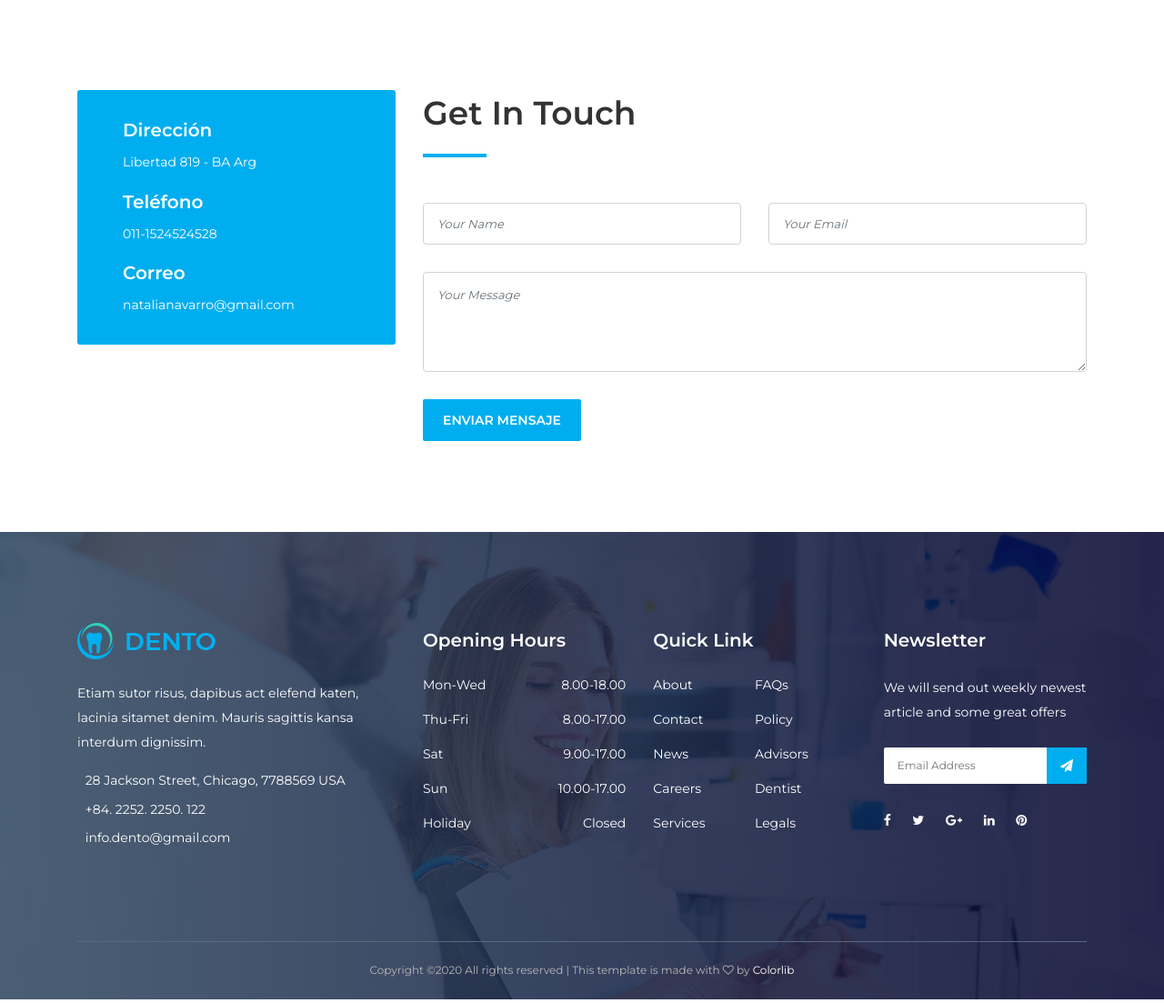
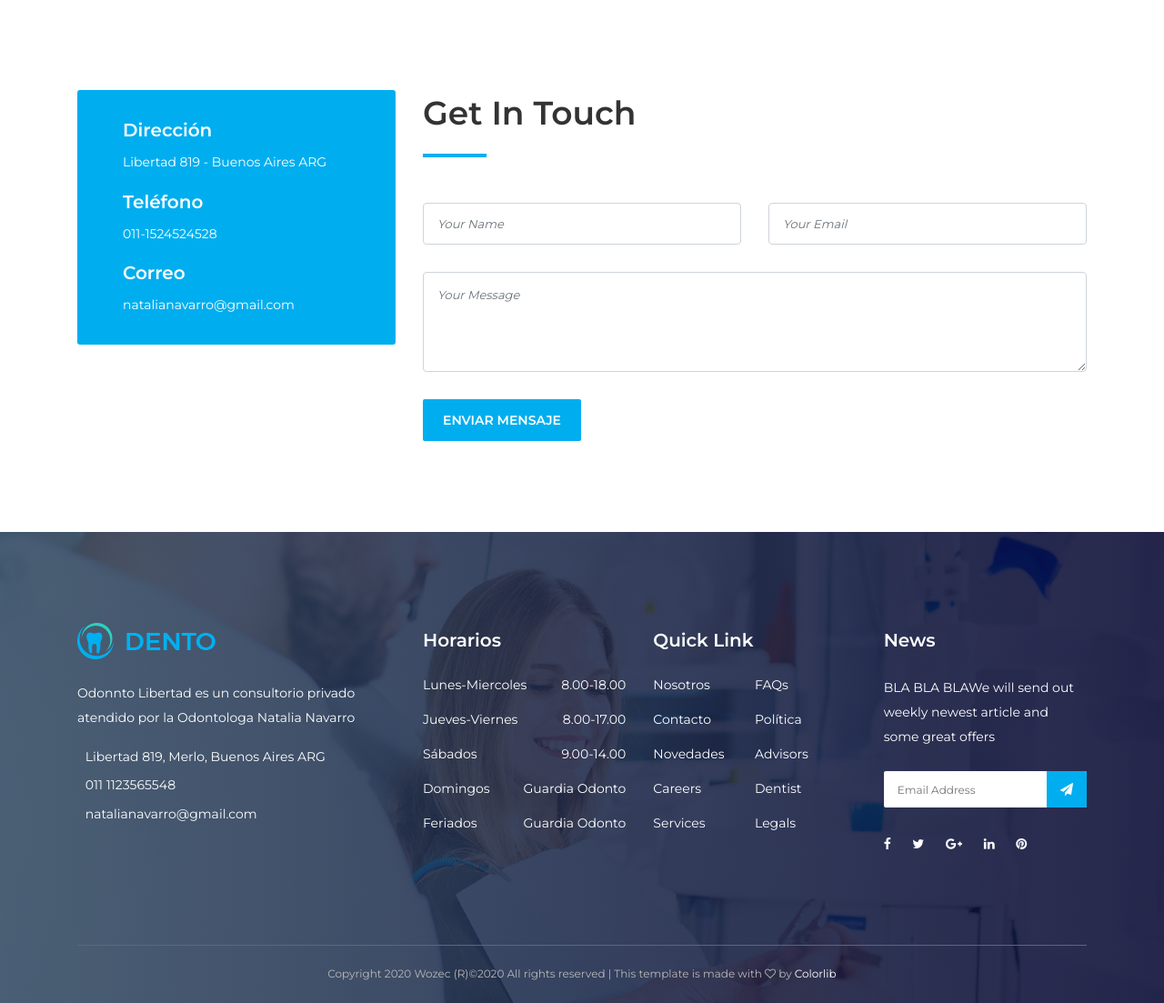
Before and after one commit to afr-ops/drnavarro, a Django app: page /contact.html/ in a window 1280 px wide. Shown: the part 932-2035 px from the top of the page at 91% size. Run offline with Django 3.2, Linux system fonts and the light colour scheme; some libraries are stand-ins or nearby versions; some web fonts are replaced.

Commit message:
configuracion idioma2

```diff
--- a/website/templates/contact.html
+++ b/website/templates/contact.html
@@ -174,7 +174,7 @@
         <div class="col-12">
           <div class="google-maps mb-100">
 
-            <iframe src="https://www.google.com/maps/embed?pb=!1m18!1m12!1m3!1d3281.7272753565394!2d-58.701519585606945!3d-34.66158988044451!2m3!1f0!2f0!3f0!3m2!1i1024!2i768!4f13.1!3m3!1m2!1s0x95bcbf903db234dd%3A0x6683e8120a7a5e1b!2sITUZAINGO%20GOLF%20CLUB!5e0!3m2!1ses!2sar!4v1604597741487!5m2!1ses!2sar" width="600" height="450" frameborder="0" style="border:0;" allowfullscreen="" aria-hidden="false" tabindex="0"></iframe>
+            <iframe src="https://www.google.com/maps/embed?pb=!1m18!1m12!1m3!1d3281.553972547966!2d-58.731603685192965!3d-34.665965568300486!2m3!1f0!2f0!3f0!3m2!1i1024!2i768!4f13.1!3m3!1m2!1s0x95bcbfe4e916b487%3A0x29a85d56d27037d1!2sLibertad%20819%2C%20Merlo%2C%20Provincia%20de%20Buenos%20Aires!5e0!3m2!1ses!2sar!4v1606440433332!5m2!1ses!2sar" width="600" height="450" frameborder="0" style="border:0;" allowfullscreen="" aria-hidden="false" tabindex="0"></iframe>
 
 
           </div>
@@ -186,7 +186,7 @@
         <div class="col-12 col-md-4">
           <div class="contact-information">
             <h5>Dirección</h5>
-            <p>Libertad 819 - BA Arg</p>
+            <p>Libertad 819 - Buenos Aires ARG</p>
 
             <h5>Teléfono</h5>
             <p>011-1524524528</p>
@@ -239,11 +239,11 @@
         <div class="col-12 col-sm-6 col-lg-4">
           <div class="single-footer-widget">
             <a href="{% url 'home' %}" class="d-block mb-4"><img src="{% static 'website/img/core-img/logo.png' %}" alt=""></a>
-            <p>Etiam sutor risus, dapibus act elefend katen, lacinia sitamet denim. Mauris sagittis kansa interdum dignissim.</p>
+            <p>Odonnto Libertad es un consultorio privado atendido por la Odontologa Natalia Navarro</p>
             <div class="footer-contact">
-              <p><i class="icon_pin"></i> 28 Jackson Street, Chicago, 7788569 USA</p>
-              <p><i class="icon_phone"></i> +84. 2252. 2250. 122</p>
-              <p><i class="icon_mail"></i> info.dento@gmail.com</p>
+              <p><i class="icon_pin"></i> Libertad 819, Merlo, Buenos Aires ARG</p>
+              <p><i class="icon_phone"></i> 011 1123565548</p>
+              <p><i class="icon_mail"></i> natalianavarro@gmail.com</p>
             </div>
           </div>
         </div>
@@ -252,15 +252,15 @@
         <div class="col-12 col-sm-6 col-lg">
           <div class="single-footer-widget">
             <!-- Widget Title -->
-            <h5 class="widget-title">Opening Hours</h5>
+            <h5 class="widget-title">Horarios</h5>
 
             <!-- Opening Hours -->
             <ul class="opening-hours">
-              <li><span>Mon-Wed</span> <span>8.00-18.00</span></li>
-              <li><span>Thu-Fri</span> <span>8.00-17.00</span></li>
-              <li><span>Sat</span> <span>9.00-17.00</span></li>
-              <li><span>Sun</span> <span>10.00-17.00</span></li>
-              <li><span>Holiday</span> <span>Closed</span></li>
+              <li><span>Lunes-Miercoles</span> <span>8.00-18.00</span></li>
+              <li><span>Jueves-Viernes</span> <span>8.00-17.00</span></li>
+              <li><span>Sábados</span> <span>9.00-14.00</span></li>
+              <li><span>Domingos</span> <span>Guardia Odonto</span></li>
+              <li><span>Feriados</span> <span>Guardia Odonto</span></li>
             </ul>
           </div>
         </div>
@@ -274,11 +274,11 @@
             <!-- Quick Links Nav -->
             <nav>
               <ul class="quick-links">
-                <li><a href="#">About</a></li>
+                <li><a href="#">Nosotros</a></li>
                 <li><a href="#">FAQs</a></li>
-                <li><a href="#">Contact</a></li>
-                <li><a href="#">Policy</a></li>
-                <li><a href="#">News</a></li>
+                <li><a href="#">Contacto</a></li>
+                <li><a href="#">Política</a></li>
+                <li><a href="#">Novedades</a></li>
                 <li><a href="#">Advisors</a></li>
                 <li><a href="#">Careers</a></li>
                 <li><a href="#">Dentist</a></li>
@@ -293,9 +293,9 @@
         <div class="col-12 col-sm-6 col-lg">
           <div class="single-footer-widget">
             <!-- Widget Title -->
-            <h5 class="widget-title">Newsletter</h5>
+            <h5 class="widget-title">News</h5>
 
-            <p>We will send out weekly newest article and some great offers</p>
+            <p>BLA BLA BLAWe will send out weekly newest article and some great offers</p>
             <!-- Newsletter Form -->
             <div class="footer-newsletter-form">
               <form action="#" method="post">
@@ -323,7 +323,7 @@
         <div class="col-12">
           <div class="copywrite-content">
             <p><!-- Link back to Colorlib can't be removed. Template is licensed under CC BY 3.0. -->
-Copyright &copy;<script>document.write(new Date().getFullYear());</script> All rights reserved | This template is made with <i class="fa fa-heart-o" aria-hidden="true"></i> by <a href="https://colorlib.com" target="_blank">Colorlib</a>
+Copyright 2020 Wozec (R)&copy;<script>document.write(new Date().getFullYear());</script> All rights reserved | This template is made with <i class="fa fa-heart-o" aria-hidden="true"></i> by <a href="https://colorlib.com" target="_blank">Colorlib</a>
 <!-- Link back to Colorlib can't be removed. Template is licensed under CC BY 3.0. --></p>
           </div>
         </div>
```
